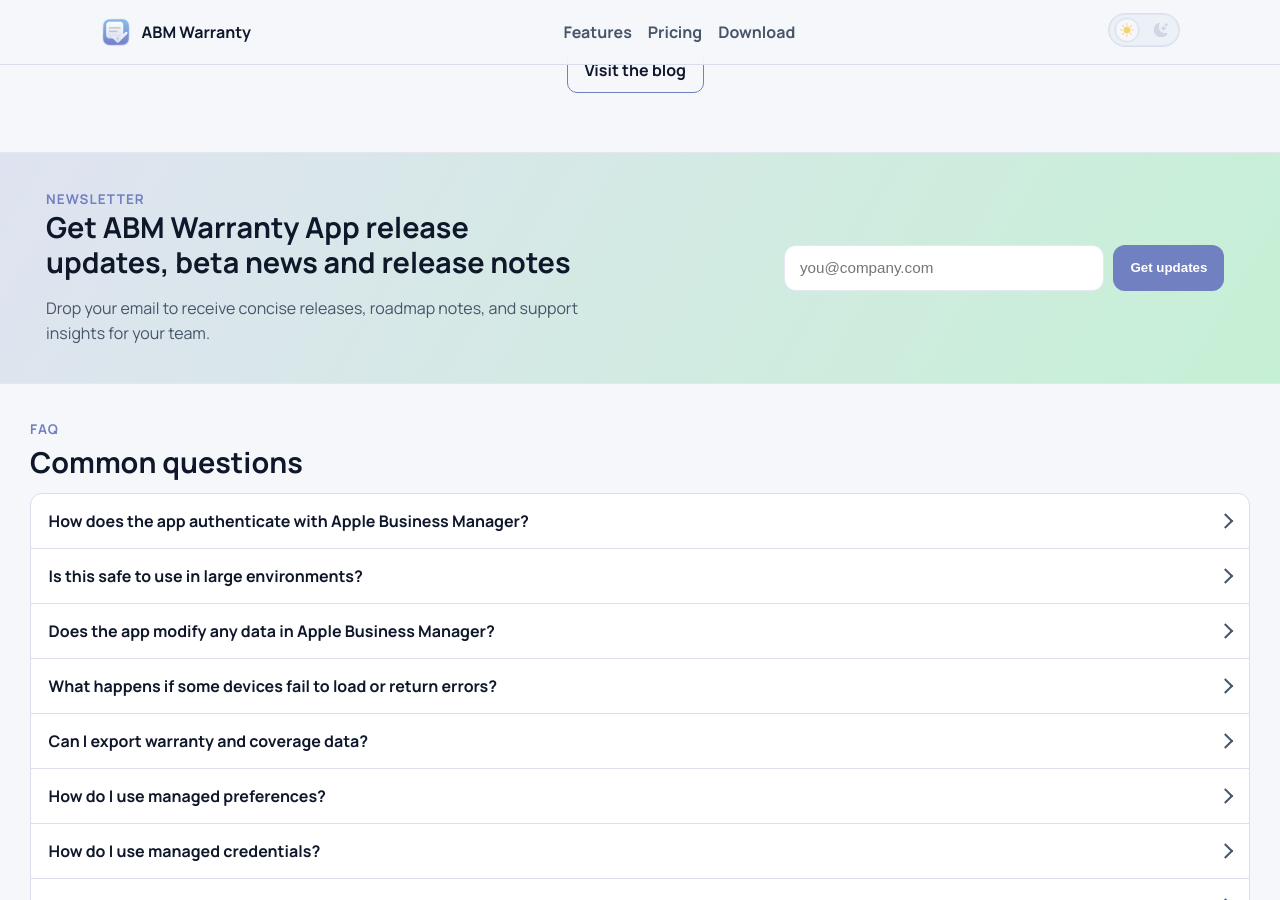
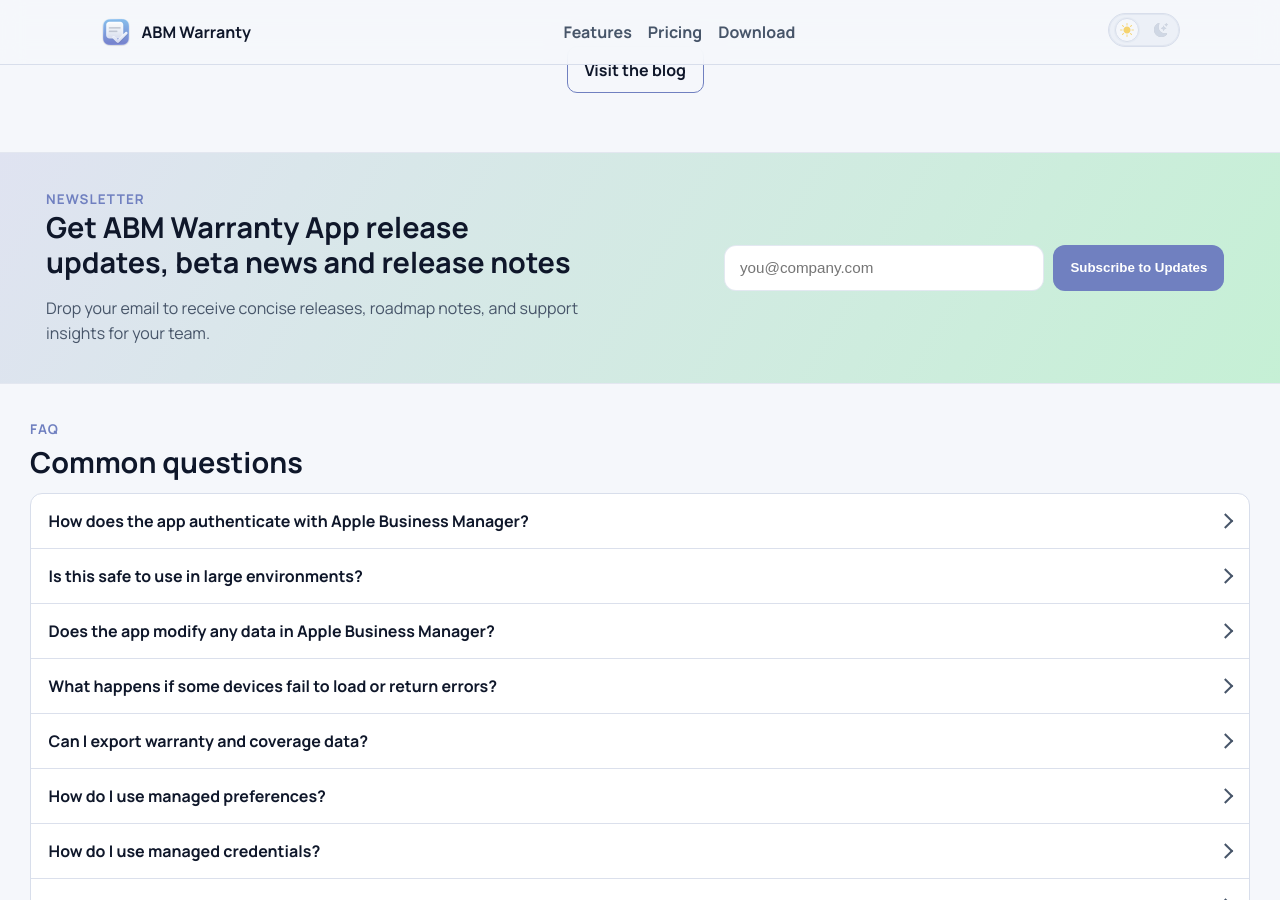
Before and after one commit to jonbrown21/abmwarranty, a Jekyll site: the page built from index.md, in a window 1280 px wide and 900 px high, scrolled down 5560 px. Built offline with Jekyll 4.4.1, drawn with Linux system fonts in a browser that asks for light colours.

Commit message:
copy: rename newsletter CTA to Subscribe to Updates

```diff
--- a/_includes/sections/newsletter.html
+++ b/_includes/sections/newsletter.html
@@ -19,7 +19,7 @@
         <input id="newsletter-email" name="fields[email]" type="email" placeholder="you@company.com" inputmode="email" autocomplete="email" required aria-label="Email address">
         <input type="hidden" name="ml-submit" value="1" />
         <input type="hidden" name="anticsrf" value="true" />
-        <button type="submit" class="abm-btn" data-default-label="Get updates">Get updates</button>
+        <button type="submit" class="abm-btn" data-default-label="Subscribe to Updates">Subscribe to Updates</button>
       </form>
 
       <p id="newsletter-success" class="newsletter-success" hidden>
```
